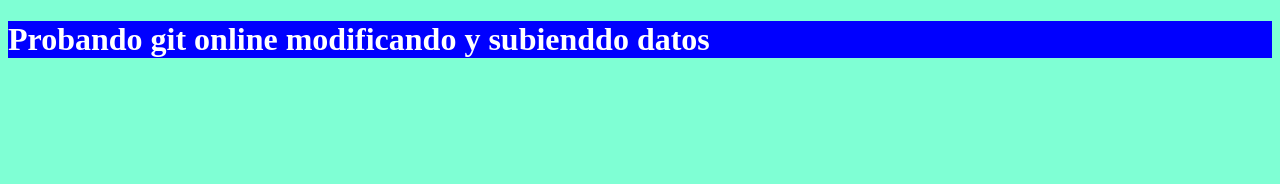
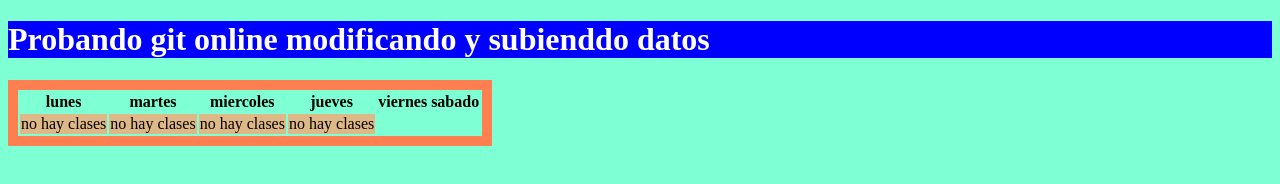
Before and after one commit to odv144/cajero, a plain HTML site: page index.html in a window 1280 px wide. Drawn offline with Linux system fonts and the light colour scheme.

Commit message:
modificaciones

```diff
--- a/index.html
+++ b/index.html
@@ -9,5 +9,21 @@
 </head>
 <body>
     <h1>Probando git online modificando y subienddo datos</h1>
+    <table>
+        <tr>
+            <th>lunes</th>
+            <th>martes</th>
+            <th>miercoles</th>
+            <th>jueves</th>
+            <th>viernes</th>
+            <th>sabado</th>
+    </tr>
+    <tr>
+        <td>no hay clases</td>
+        <td>no hay clases</td>
+        <td>no hay clases</td>
+        <td>no hay clases</td>
+    </tr>
+</table>
 </body>
 </html>
--- a/style.css
+++ b/style.css
@@ -5,3 +5,10 @@
     background-color: blue;
     color:white;
 }
+table {
+    border: 10px solid coral;
+
+}
+table td {
+    background-color: burlywood;
+}
```
